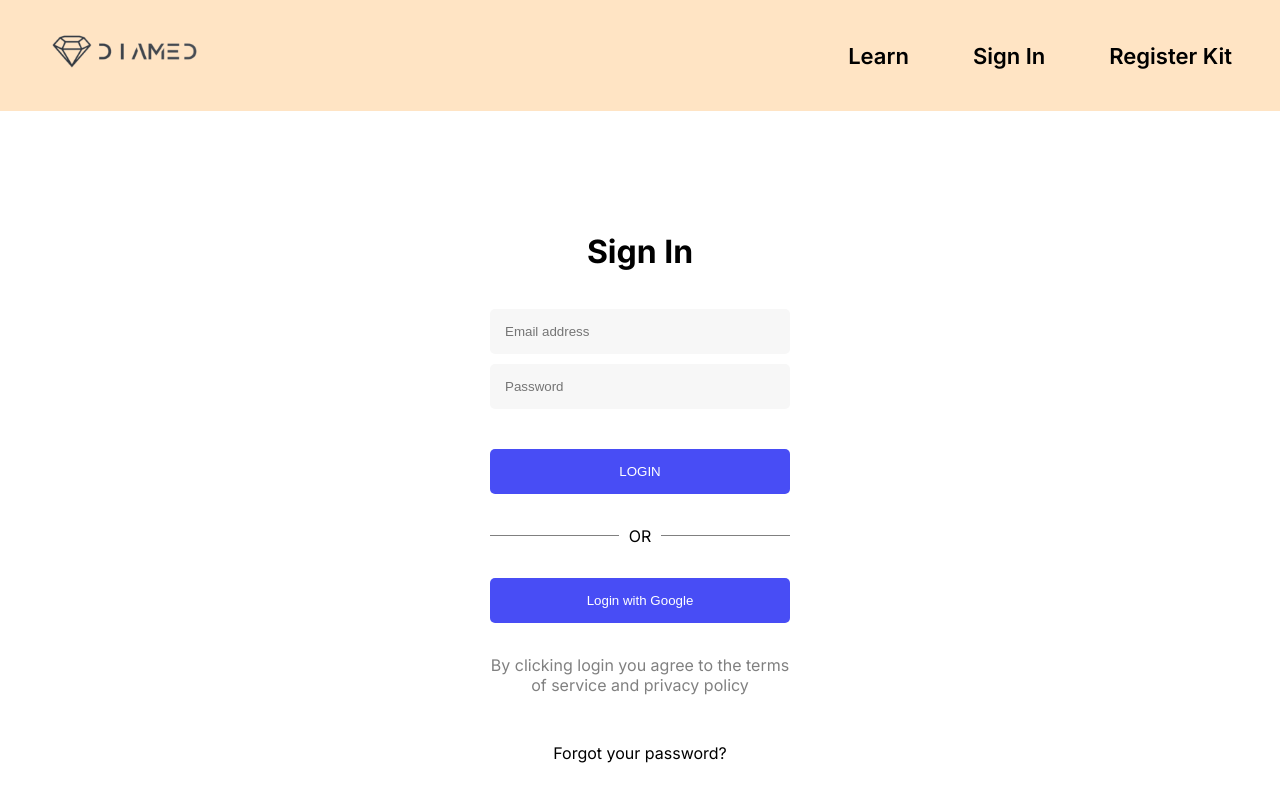
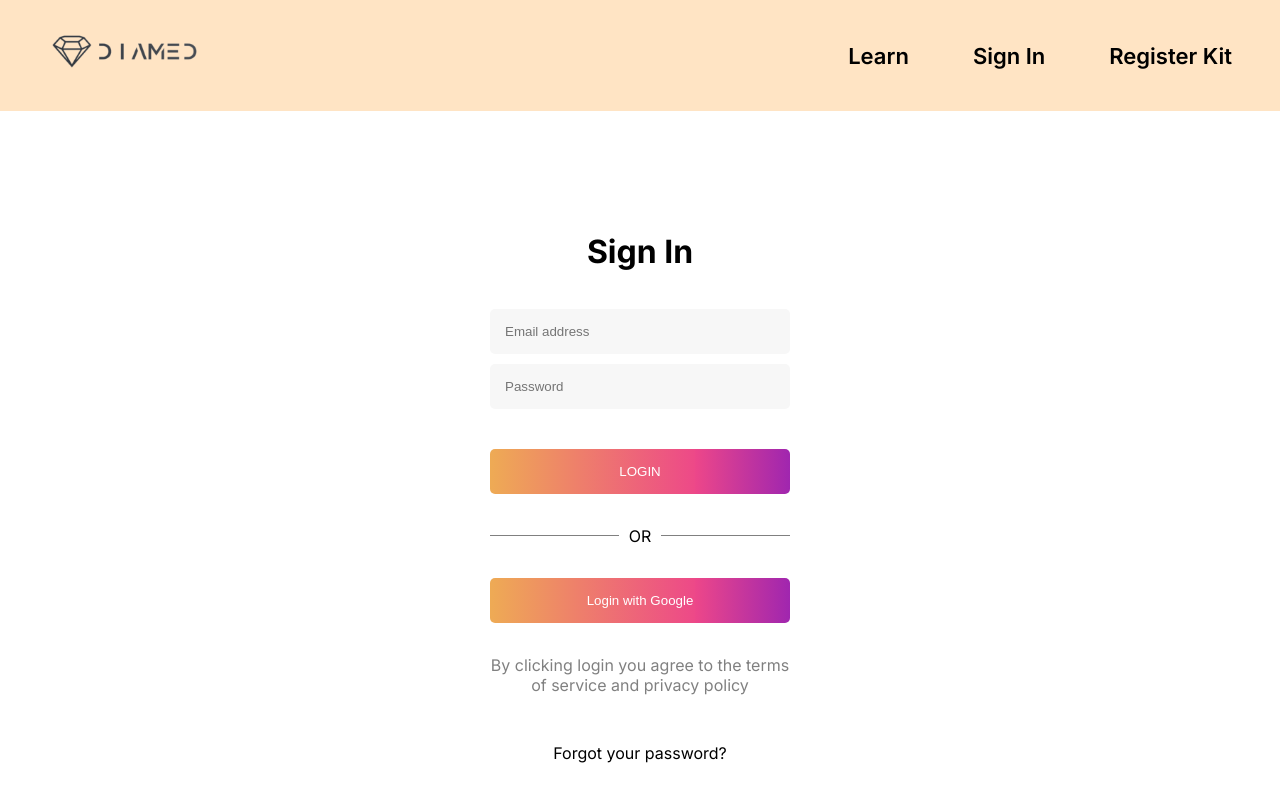
Before and after one commit to nilsrehtanz/diamed, a Next.js app: page /login in a window 1280 px wide. Shown: the top 800 px of the page. Built offline with nearby package versions, Linux system fonts and the light colour scheme.

Commit message:
updated login

```diff
--- a/components/login/LoginForm.module.css
+++ b/components/login/LoginForm.module.css
@@ -32,7 +32,14 @@
 }
 
 .form button {
-  background-color: #484df5;
+  background: linear-gradient(
+    270deg,
+    #a026af 0%,
+    #ed4789 31.77%,
+    #ed4988 31.78%,
+    #ee7f6b 70.31%,
+    #ea5 99.48%
+  );
   color: white;
   padding: 15px;
   width: 100%;
--- a/components/login/RegisterForm.module.css
+++ b/components/login/RegisterForm.module.css
@@ -40,7 +40,14 @@
 }
 
 .form button {
-  background-color: #484df5;
+  background: linear-gradient(
+    270deg,
+    #a026af 0%,
+    #ed4789 31.77%,
+    #ed4988 31.78%,
+    #ee7f6b 70.31%,
+    #ea5 99.48%
+  );
   color: white;
   padding: 15px;
   width: 100%;
```
